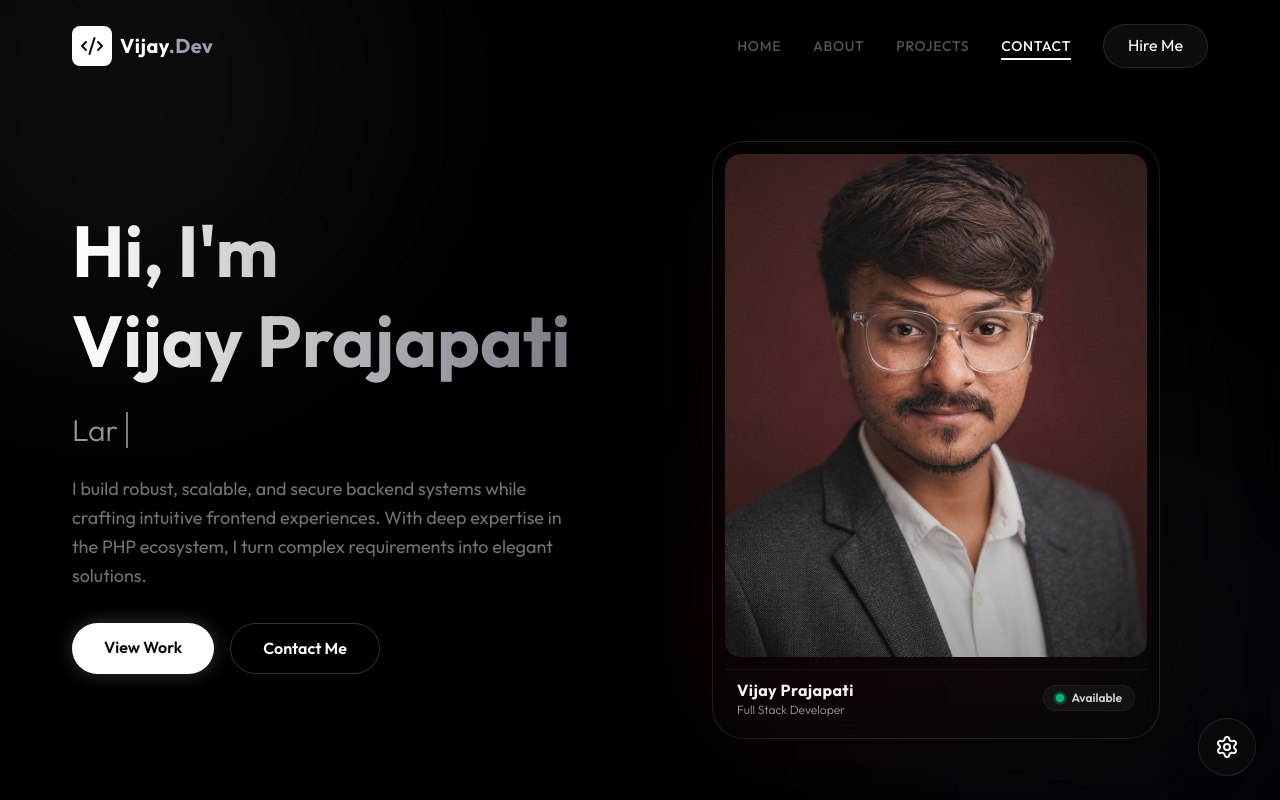
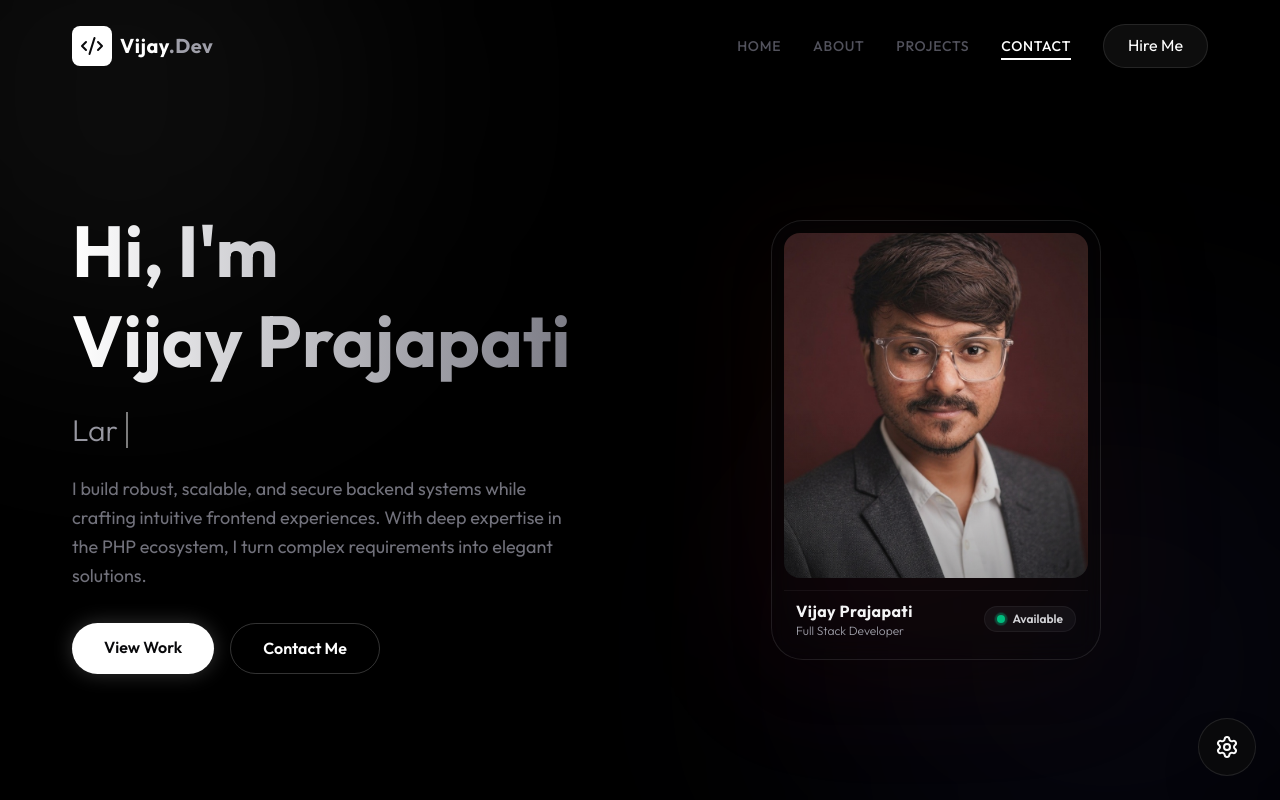
Before and after one commit to vijayp8229/portfolio, a React (Vite) app: page / in a window 1280 px wide. Shown: the top 800 px of the page. Built offline with nearby package versions, Linux system fonts and the light colour scheme.

Commit message:
style: scale down profile image card for better visual proportion

```diff
--- a/src/components/Hero.jsx
+++ b/src/components/Hero.jsx
@@ -115,7 +115,7 @@ const Hero = () => {
                 >
                     <motion.div
                         style={{ rotateX, rotateY }}
-                        className="relative w-full max-w-[320px] md:max-w-md mx-auto aspect-[3/4] group cursor-pointer"
+                        className="relative w-full max-w-[280px] md:max-w-[330px] mx-auto aspect-[3/4] group cursor-pointer"
                     >
                         {/* Glow effect with colors matching the photo's warm maroon background */}
                         <div className="absolute inset-0 bg-gradient-to-tr from-rose-900/30 via-amber-900/25 to-zinc-900/10 dark:from-rose-950/40 dark:via-amber-950/30 dark:to-zinc-950/20 rounded-[2rem] opacity-75 blur-3xl group-hover:opacity-100 transition-opacity duration-500"></div>
```
